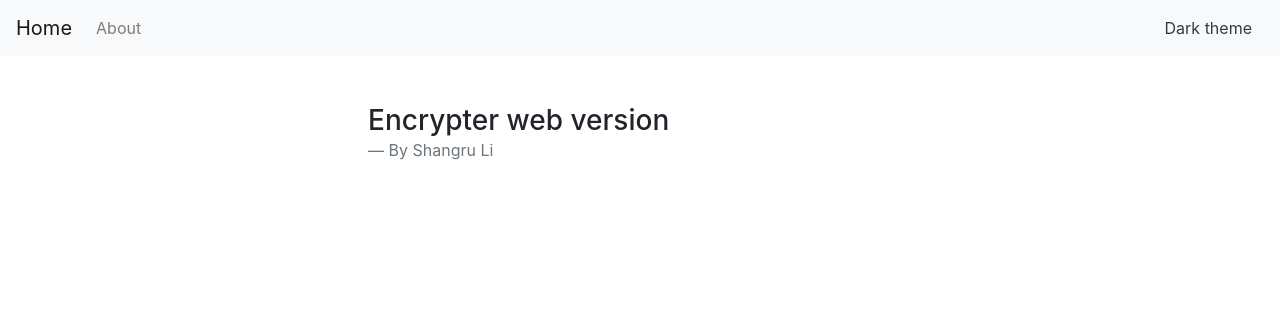
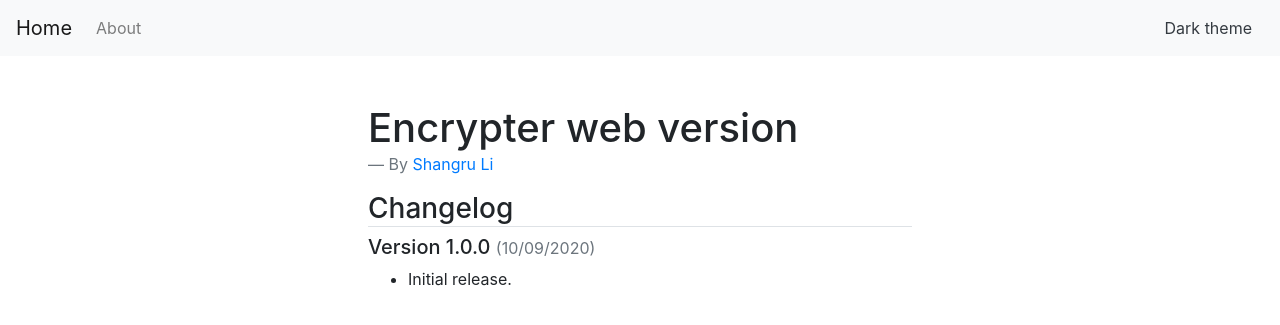
Before and after one commit to MaxsLi/Encrypter-Web-old, a Flask app: template templates/about.html in a window 1280 px wide. Shown: the top 325 px of the page. Run offline with Flask 2, Linux system fonts and the light colour scheme; the template is opened without the code that fills it, so the values that code supplies are empty; some libraries are stand-ins or nearby versions.

Commit message:
Initial realse v1.0
Optimized theme changing implementation, added a changelog

```diff
--- a/templates/about.html
+++ b/templates/about.html
@@ -5,8 +5,20 @@
 {% block main %}
 
     <blockquote class="blockquote">
-        <h3 class="mb-0 {% if dark_theme %} text-light {% endif %}">Encrypter web version</h3>
-        <footer class="blockquote-footer">By Shangru Li</footer>
+        <h1 class="mb-0 dynamic-text-color">Encrypter web version</h1>
+        <footer class="blockquote-footer">By <a href="https://www.shangruli.com/">Shangru Li</a></footer>
     </blockquote>
 
+    <div id="changelog" class="dynamic-text-color">
+        <h3 class="border-bottom">Changelog</h3>
+        <div id="v100">
+            <h5>Version 1.0.0 <small class="text-muted">(10/09/2020)</small></h5>
+            <ul>
+                <li>
+                    Initial release.
+                </li>
+            </ul>
+        </div>
+    </div>
+
 {% endblock %}
--- a/templates/base.html
+++ b/templates/base.html
@@ -48,4 +48,19 @@
 
 </body>
 
+<style type="text/css">
+    .dynamic-text-color {
+    {% if dark_theme %}
+        color: #f8f9fa !important;
+    {% endif %}
+    }
+
+    .dynamic-element-color {
+    {% if dark_theme %}
+        color: #f8f9fa !important;
+        background-color: #343a40 !important;
+    {% endif %}
+    }
+</style>
+
 </html>
--- a/templates/index.html
+++ b/templates/index.html
@@ -4,13 +4,12 @@
 
 {% block main %}
 
-    <h1 {% if dark_theme %} class="text-light" {% endif %}>Encrypter {{ version }}</h1>
+    <h1 class="dynamic-text-color">Encrypter {{ version }}</h1>
 
     <!-- user input -->
     <form method="post">
         <div class="form-group">
-            <textarea type="text" class="form-control {% if dark_theme %} text-light bg-dark {% endif %}"
-                      id="input" name="input" rows="4" cols="50"
+            <textarea type="text" class="form-control dynamic-element-color" id="input" name="input" rows="4" cols="50"
                       placeholder="Enter either some text or a cypher">{{ input }}</textarea>
         </div>
         <button type="submit" class="btn btn-outline-primary" formaction="encrypt">Encrypt</button>
--- a/templates/response.html
+++ b/templates/response.html
@@ -3,9 +3,9 @@
 {% block response %}
 
     <div class="form-group">
-        <h3 {% if dark_theme %} class="text-light" {% endif %}>{{ message }}</h3>
-        <textarea id="output" type="text" class="form-control {% if dark_theme %} text-light bg-dark {% endif %}"
-                  rows="4" cols="50" readonly>{{ response }}</textarea>
+        <h3 class="dynamic-text-color">{{ message }}</h3>
+        <textarea id="output" type="text" class="form-control dynamic-element-color" rows="4" cols="50"
+                  readonly>{{ response }}</textarea>
     </div>
     <button class="btn btn-outline-primary " onclick="copyText()">Copy</button>
 
```
Lines whose indentation alone changed are shown as unchanged.
